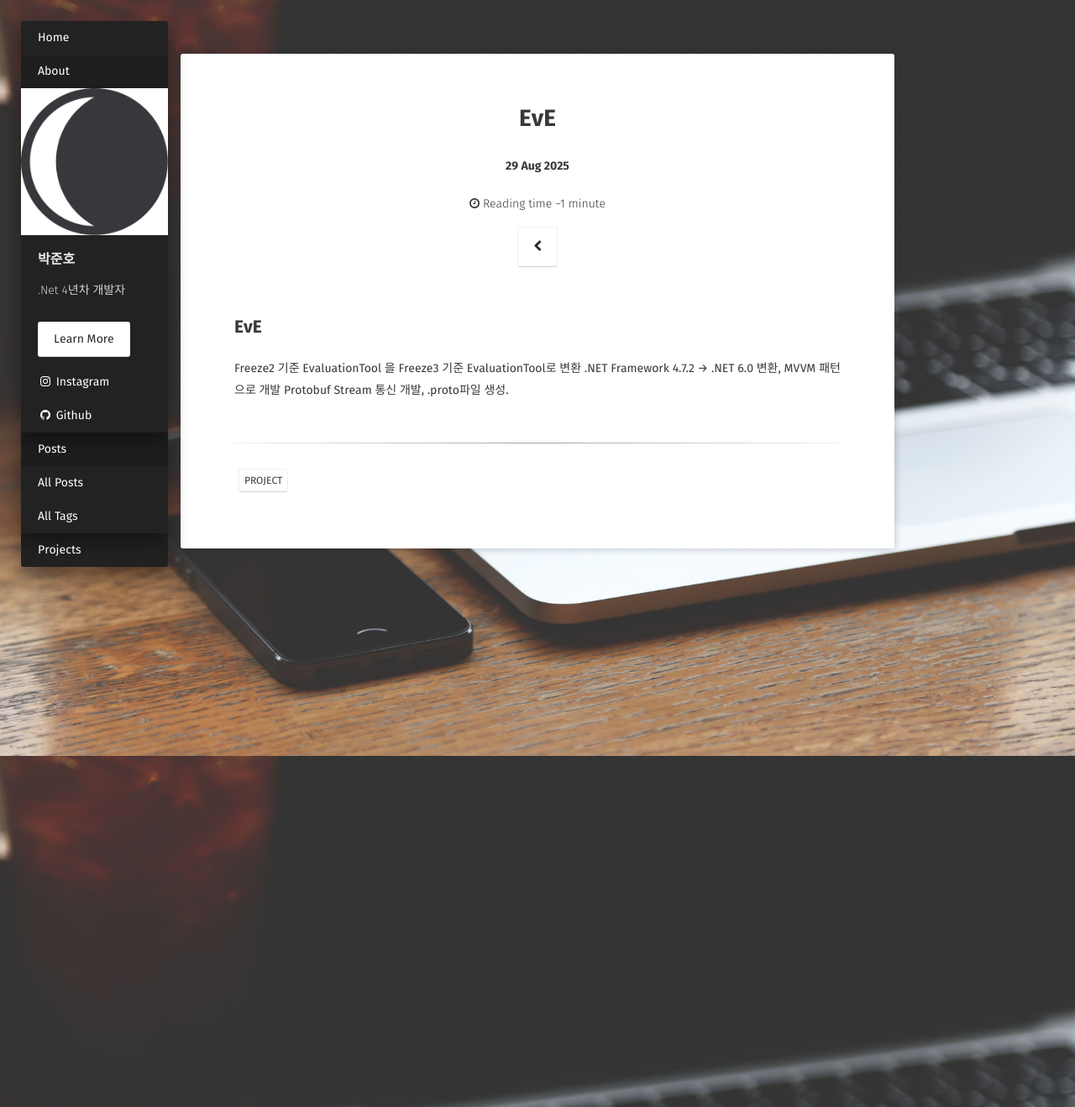
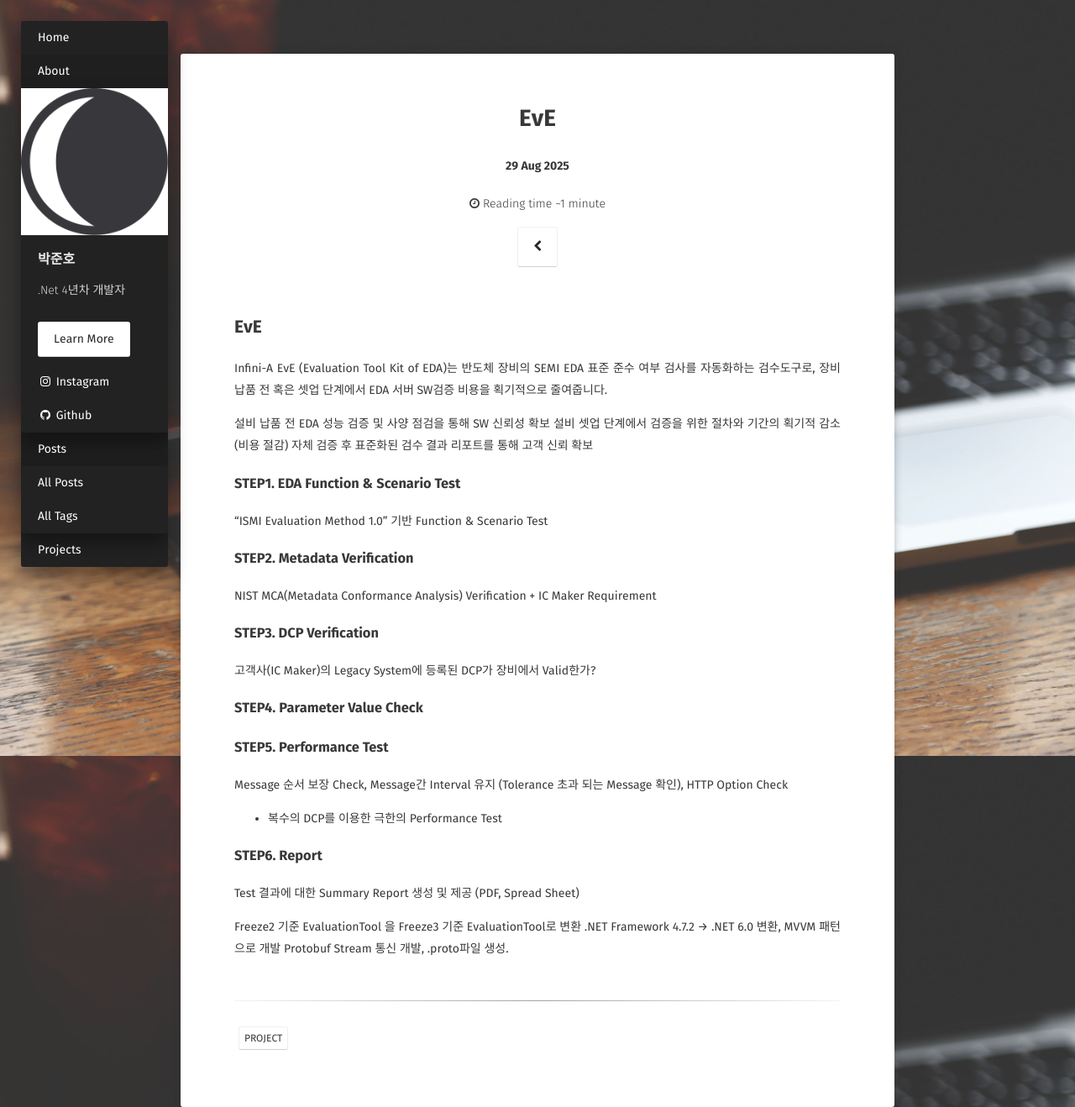
Before and after one commit to joonho-park/Profile, a Jekyll site: the page built from _posts/2025-08-29-EvE.md, in a window 1280 px wide. Shown: the whole page at 84% size. Built offline with Jekyll 4.4.1, drawn with Linux system fonts in a browser that asks for light colours; some web fonts are replaced.

Commit message:
Project 설명 추가

```diff
--- a/_posts/2025-08-29-EvE.md
+++ b/_posts/2025-08-29-EvE.md
@@ -11,6 +11,37 @@ comments: false
 
 ## EvE
 
+
+Infini-A EvE (Evaluation Tool Kit of EDA)는 반도체 장비의 SEMI EDA 표준 준수 여부 검사를 자동화하는 검수도구로, 장비 납품 전 혹은 셋업 단계에서 EDA 서버 SW검증 비용을 획기적으로 줄여줍니다.
+
+
+설비 납품 전 EDA 성능 검증 및 사양 점검을 통해 SW 신뢰성 확보
+설비 셋업 단계에서 검증을 위한 절차와 기간의 획기적 감소 (비용 절감)
+자체 검증 후 표준화된 검수 결과 리포트를 통해 고객 신뢰 확보
+
+
+### STEP1. EDA Function & Scenario Test
+"ISMI Evaluation Method 1.0" 기반 Function & Scenario Test
+
+### STEP2. Metadata Verification
+NIST MCA(Metadata Conformance Analysis) Verification +
+IC Maker Requirement
+
+### STEP3. DCP Verification
+고객사(IC Maker)의 Legacy System에 등록된 DCP가 장비에서 Valid한가?
+
+### STEP4. Parameter Value Check
+
+### STEP5. Performance Test
+Message 순서 보장 Check, Message간 Interval 유지
+(Tolerance 초과 되는 Message 확인), HTTP Option Check
+- 복수의 DCP를 이용한 극한의 Performance Test
+
+### STEP6. Report
+Test 결과에 대한 Summary Report 생성 및 제공 (PDF, Spread Sheet)
+
+
+
 Freeze2 기준 EvaluationTool 을 Freeze3 기준 EvaluationTool로 변환
 .NET Framework 4.7.2 → .NET 6.0 변환, MVVM 패턴으로 개발
 Protobuf Stream 통신 개발, .proto파일 생성.
```
Also changed, not shown: _posts/2025-08-29-LogDetector.md (+6 -0 lines), _posts/2025-08-29-MetadataConverter.md (+2 -2 lines).
